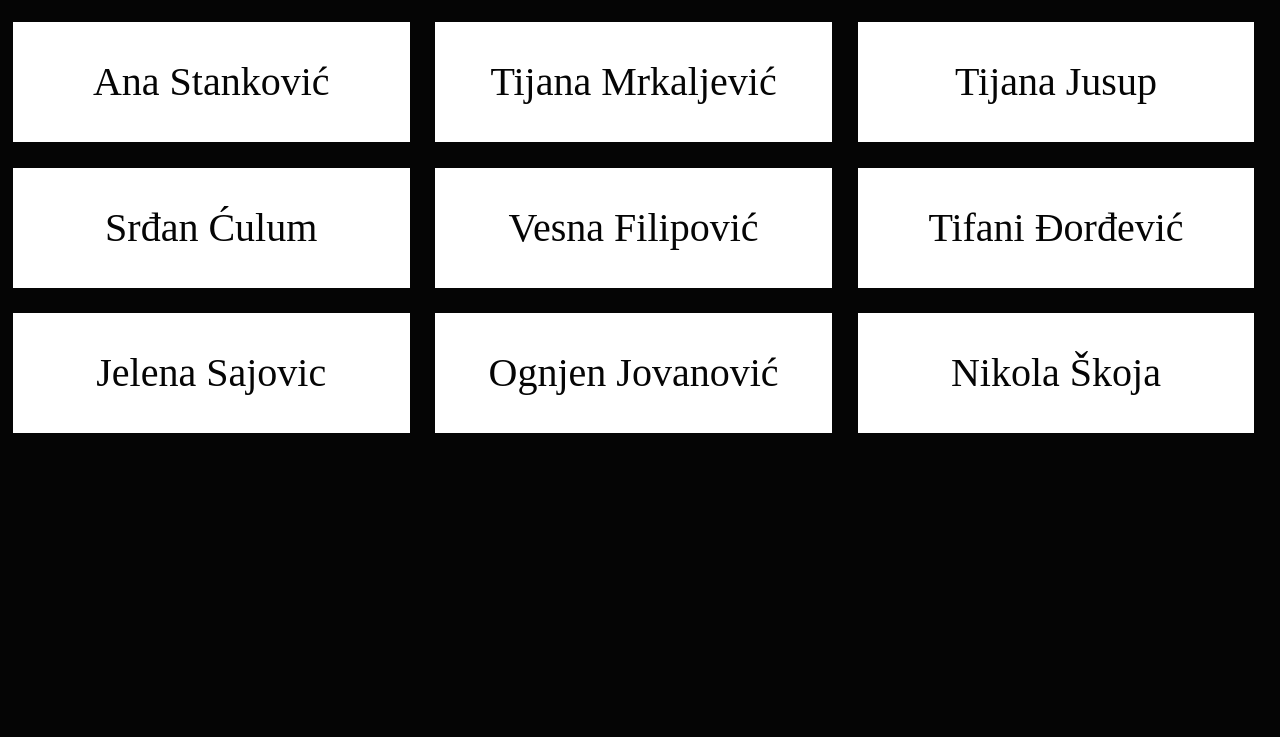
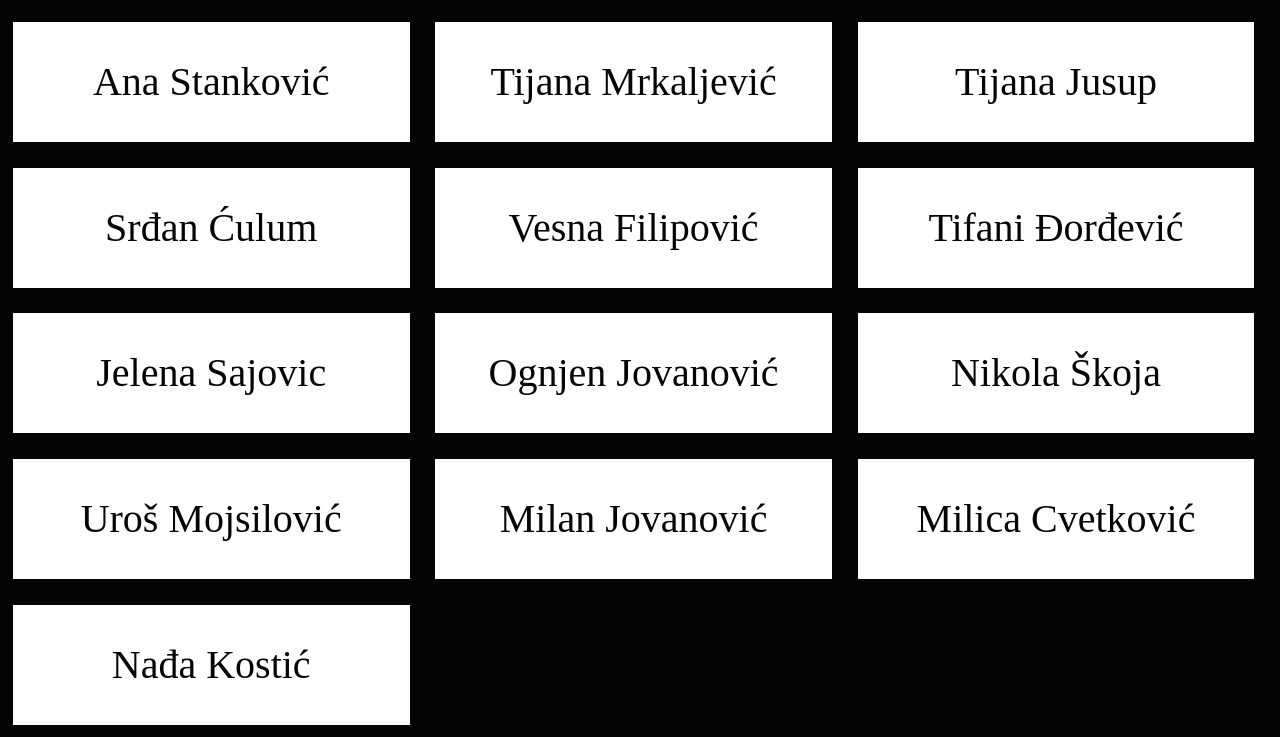
Before and after one commit to RosefireRF/-prezentacije, a plain HTML site: page index.html in a window 1280 px wide. Shown: the part 685-1422 px from the top of the page. Before the commit the page ends 1131 px from the top, so only its background shows below. Drawn offline with Linux system fonts and the light colour scheme.

Commit message:
Updated list
Updated list of projects completed

```diff
--- a/javascript.js
+++ b/javascript.js
@@ -82,6 +82,25 @@ let Objekti = [
     {
         ime: "Nikola Škoja",
         link: "https://docs.google.com/presentation/d/15Asw4q7X-otEnbqDAtFyBDeD3SN_zim6/edit#slide=id.p1"
+    },
+    {
+        ime: "Uroš Mojsilović",
+        link: "https://docs.google.com/presentation/d/1zE4pwrpUxciXcziDXpTg4LKPKXQpMjlW/edit?usp=drive_web&ouid=100857901141926325811&rtpof=true"
+    }
+    ,
+    {
+        ime: "Milan Jovanović",
+        link: "https://docs.google.com/presentation/d/1hHuU1Y42e518-vTNhPgAd6nsi_fDfhhi/edit#slide=id.p1"
+    }
+    ,
+    {
+        ime: "Milica Cvetković",
+        link: "https://docs.google.com/presentation/d/1MZ-9arxKpWlTlGSdvAwZjjkYIdQcSKmI/edit#slide=id.p1"
+    }
+    ,
+    {
+        ime: "Nađa Kostić",
+        link: "https://drive.google.com/file/d/1CY_JOBmt64GCSGNRDvXgw43MD5weVDZp/view?usp=sharing"
     }
 ]
 
--- a/style.css
+++ b/style.css
@@ -47,7 +47,7 @@ h1{
     padding: 0px;
   }
 .casopis{
-    float:right; position: relative; right: 1%;
+    float:right; position: relative;
     bottom: 2px;
     background-color: #050505;
     border: 1px solid  #050505;
@@ -87,6 +87,9 @@ h1{
     }
     .prezentacija{
         margin: 10px;
+    }
+    .casopis{
+        margin-right: 10px;
     }
 }
 @media (max-width: 1600px) {
@@ -138,7 +141,6 @@ h1{
         font-size: 30px;
       }
   }
-}
 @media (max-width: 1100px){
     .prezentacija{
         font-size: 30px;
```
